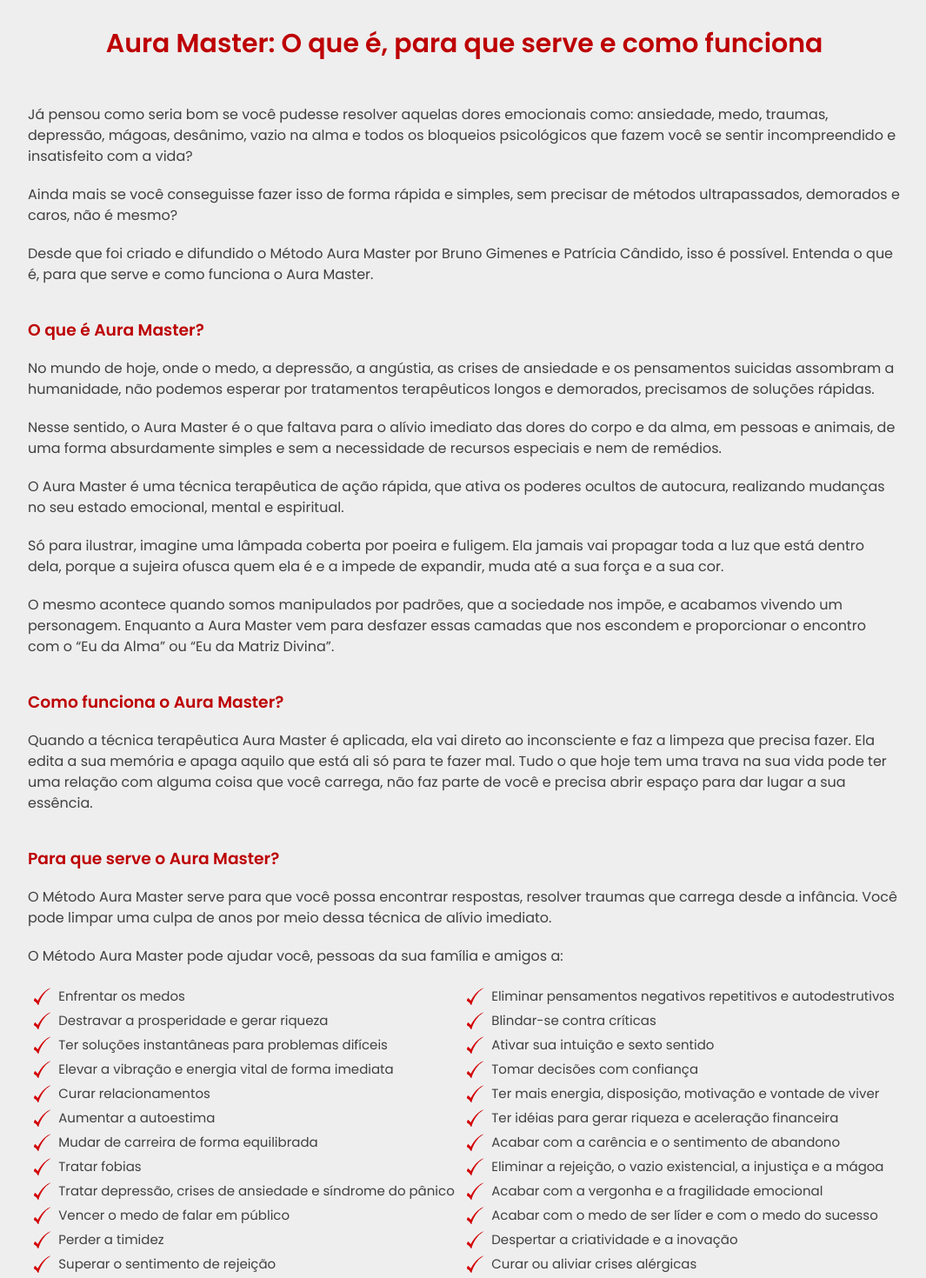
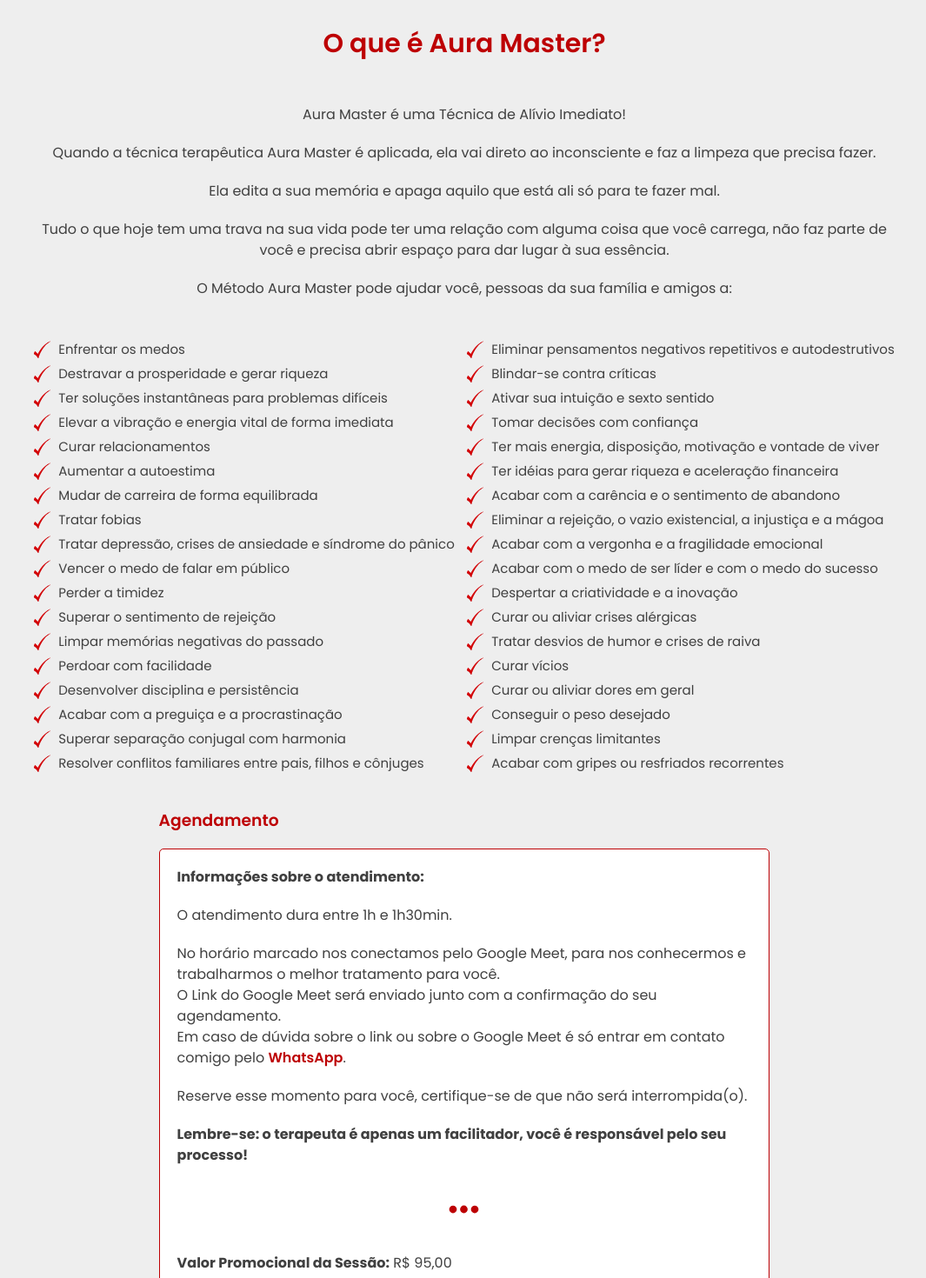
Before and after one commit to alinebastos/alinebastosterapeuta, a React (Create React App) app: page / in a window 1280 px wide. Shown: the part 640-2110 px from the top of the page at 87% size, without its empty margins (106-1171 px from the left). Built offline with nearby package versions, Linux system fonts and the light colour scheme.

Commit message:
Fix text and price on aura master page

```diff
--- a/src/pages/aura-master/index.js
+++ b/src/pages/aura-master/index.js
@@ -96,6 +96,10 @@ const Icon = styled(FontAwesomeIcon)`
     color: #bd0003;
 `
 
+const Description = styled.div`
+    text-align: center;
+`
+
 function AuraMaster () {
     return (
         <>
@@ -103,21 +107,17 @@ function AuraMaster () {
                 <h1>Aura Master</h1>
             </Header>
             <Main>
-                <h2>Aura Master: O que é, para que serve e como funciona</h2>
-                <p>Já pensou como seria bom se você pudesse resolver aquelas dores emocionais como: ansiedade, medo, traumas, depressão, mágoas, desânimo, vazio na alma e todos os bloqueios psicológicos que fazem você se sentir incompreendido e insatisfeito com a vida?</p>
-                <p>Ainda mais se você conseguisse fazer isso de forma rápida e simples, sem precisar de métodos ultrapassados, demorados e caros, não é mesmo?</p>
-                <p>Desde que foi criado e difundido o Método Aura Master por Bruno Gimenes e Patrícia Cândido, isso é possível. Entenda o que é, para que serve e como funciona o Aura Master.</p>
-                <h3>O que é Aura Master?</h3>
-                <p>No mundo de hoje, onde o medo, a depressão, a angústia, as crises de ansiedade e os pensamentos suicidas assombram a humanidade, não podemos esperar por tratamentos terapêuticos longos e demorados, precisamos de soluções rápidas.</p>
-                <p>Nesse sentido, o Aura Master é o que faltava para o alívio imediato das dores do corpo e da alma, em pessoas e animais, de uma forma absurdamente simples e sem a necessidade de recursos especiais e nem de remédios.</p>
-                <p>O Aura Master é uma técnica terapêutica de ação rápida, que ativa os poderes ocultos de autocura, realizando mudanças no seu estado emocional, mental e espiritual.</p>
-                <p>Só para ilustrar, imagine uma lâmpada coberta por poeira e fuligem. Ela jamais vai propagar toda a luz que está dentro dela, porque a sujeira ofusca quem ela é e a impede de expandir, muda até a sua força e a sua cor.</p>
-                <p>O mesmo acontece quando somos manipulados por padrões, que a sociedade nos impõe, e acabamos vivendo um personagem. Enquanto a Aura Master vem para desfazer essas camadas que nos escondem e proporcionar o encontro com o “Eu da Alma” ou “Eu da Matriz Divina”.</p>
-                <h3>Como funciona o Aura Master?</h3>
-                <p>Quando a técnica terapêutica Aura Master é aplicada, ela vai direto ao inconsciente e faz a limpeza que precisa fazer. Ela edita a sua memória e apaga aquilo que está ali só para te fazer mal. Tudo o que hoje tem uma trava na sua vida pode ter uma relação com alguma coisa que você carrega, não faz parte de você e precisa abrir espaço para dar lugar a sua essência. </p>
-                <h3>Para que serve o Aura Master?</h3>
-                <p>O Método Aura Master serve para que você possa encontrar respostas, resolver traumas que carrega desde a infância. Você pode limpar uma culpa de anos por meio dessa técnica de alívio imediato.</p>
-                <p>O Método Aura Master pode ajudar você, pessoas da sua família e amigos a:</p>
+                <Description>
+                    <h2>O que é Aura Master?</h2>
+                    <p>Aura Master é uma Técnica de Alívio Imediato!</p>
+
+                    <p>Quando a técnica terapêutica Aura Master é aplicada, ela vai direto ao inconsciente e faz a limpeza que precisa fazer.</p>
+
+                    <p>Ela edita a sua memória e apaga aquilo que está ali só para te fazer mal.</p>
+
+                    <p>Tudo o que hoje tem uma trava na sua vida pode ter uma relação com alguma coisa que você carrega, não faz parte de você e precisa abrir espaço para dar lugar à sua essência.</p>
+                    <p>O Método Aura Master pode ajudar você, pessoas da sua família e amigos a:</p><br />
+                </Description>
                 <ListWrapper>
                     <List>
                         <li>Enfrentar os medos</li>
@@ -172,16 +172,11 @@ function AuraMaster () {
                         <p><b>Lembre-se: o terapeuta é apenas um facilitador, você é responsável pelo seu processo!</b></p>
 
                         <Icon icon={faEllipsis} />
-                        <p><b>Valor da Sessão:</b> R$ 125,00</p>
+                        <p><b>Valor Promocional da Sessão:</b> R$ 95,00</p>
                         <p><b><u>Formas de pagamento</u></b></p>
                         <p><b>PIX:</b> alineabp@gmail.com</p>
                         <p><b>PayPal (Para pagamentos internacionais):</b> alineabp@gmail.com</p>
-                        <p><b>Cartão de Crédito/Parcelamento:</b> <a href="https://mpago.la/1sdBm46" target="_blank" rel="noreferrer" >Link para o Mercado Pago</a><br /></p>
-                        <p><b>TED/DOC:</b><br />
-                        Aline Bastos Pinto<br />
-                        Banco: Nubank - 0260<br />
-                        Agência: 0001<br />
-                        Conta: 85967030-2</p>
+                        <p><b>Cartão de Crédito/Parcelamento:</b> <a href="https://mpago.la/2aimjNV" target="_blank" rel="noreferrer" >Link para o Mercado Pago</a><br /></p>
                         <p>O pagamento e o envio do comprovante devem ser feitos em até 24 horas antes da consulta para o <a href='https://api.whatsapp.com/send?phone=5551983011098' target="_blank" rel="noreferrer">WhatsApp</a>.</p>
 
                         <ButtonLink href="https://calendly.com/alinebastos/agenda" target="_blank">Quero Agendar!</ButtonLink>
```
